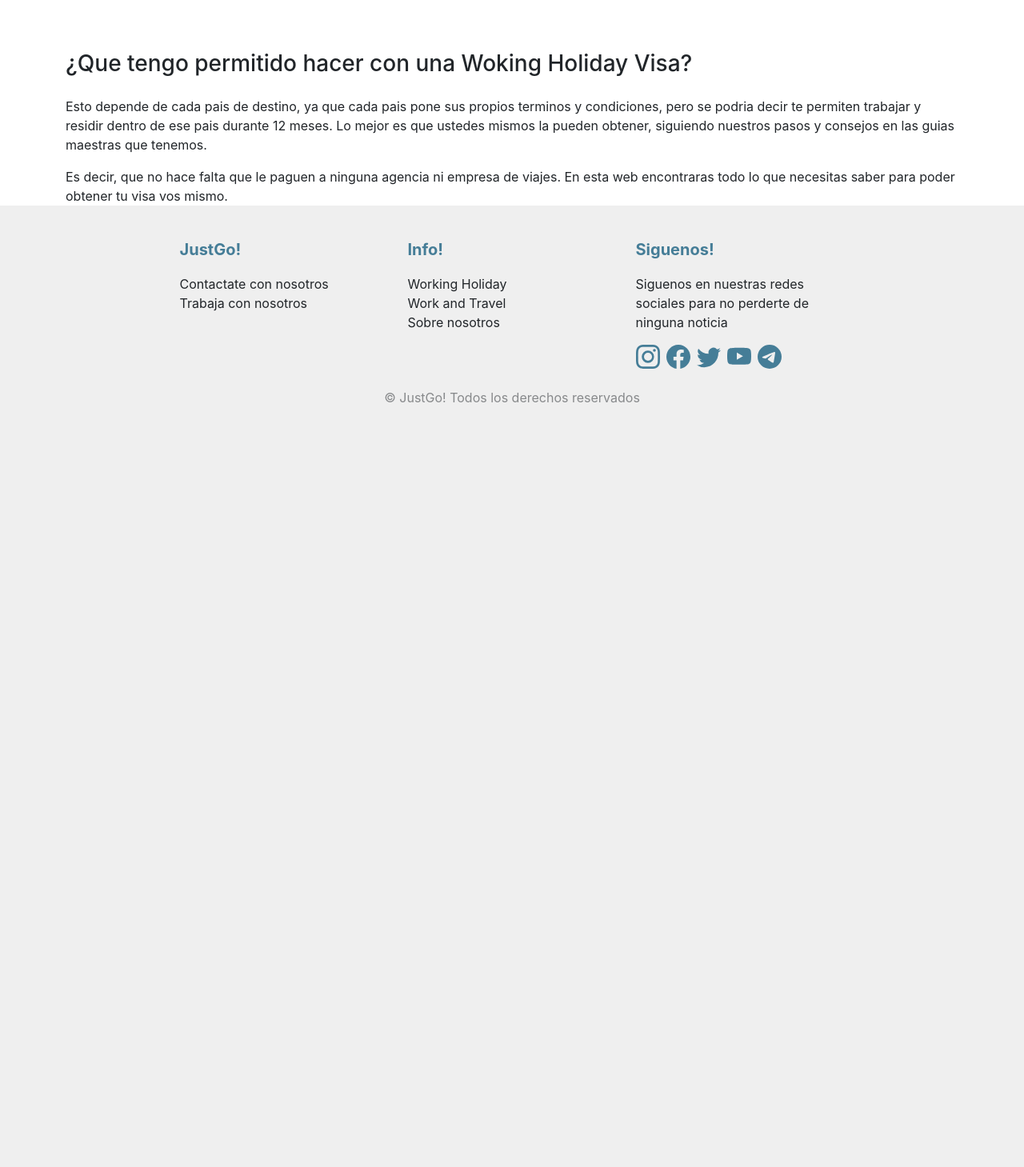
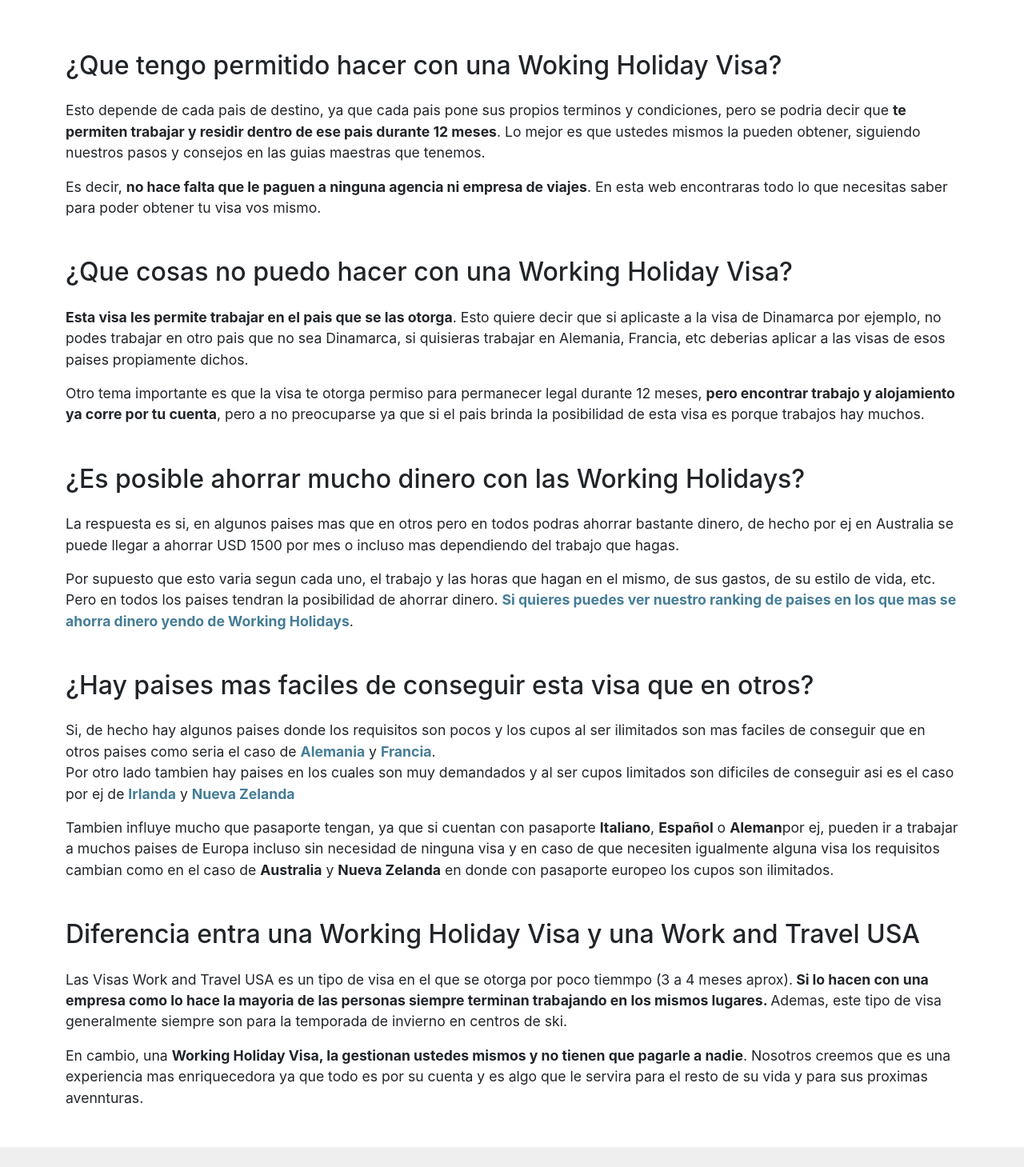
Before and after one commit to LucianoGuijarro/JustGo, a React (Create React App) app: page /que-es-una-working-holiday in a window 1280 px wide. Shown: the part 5551-7010 px from the top of the page at 80% size. Before the commit the page ends 6076 px from the top, so only its background shows below. Built offline with nearby package versions, Linux system fonts and the light colour scheme.

Commit message:
Completo seccion de 'Otros detalles'

```diff
--- a/src/components/QueEsUnaWorkingHoliday/QueEsUnaWorkingHoliday.jsx
+++ b/src/components/QueEsUnaWorkingHoliday/QueEsUnaWorkingHoliday.jsx
@@ -178,13 +178,60 @@ const QueEsUnaWorkingHoliday = () => {
                 </section>
                 <section className='container'>
                     <h2 className={`text-center fw-bold fs-1 ${styles.colorLetra} py-3`}>Otros detalles sobre las Visas Working Holidays</h2>
-                    <h3 className='mt-5 mb-4'>¿Que tengo permitido hacer con una Woking Holiday Visa?</h3>
-                    <p>Esto depende de cada pais de destino, ya que cada pais pone sus propios terminos y condiciones, pero se podria decir
-                        te permiten trabajar y residir dentro de ese pais durante 12 meses. Lo mejor es que ustedes mismos la pueden obtener,
+                    <h3 className='mt-5 mb-4 fs-2'>¿Que tengo permitido hacer con una Woking Holiday Visa?</h3>
+                    <p className={`${styles.tamañoLetraRespuestas}`}>
+                        Esto depende de cada pais de destino, ya que cada pais pone sus propios terminos y condiciones, pero se podria decir que <strong>te permiten trabajar y residir dentro de ese pais durante 12 meses</strong>.
+                        Lo mejor es que ustedes mismos la pueden obtener,
                         siguiendo nuestros pasos y consejos en las guias maestras que tenemos.
                     </p>
-                    <p>Es decir, que no hace falta que le paguen a ninguna agencia ni empresa de viajes. En esta web encontraras todo lo que necesitas saber
+                    <p className={`${styles.tamañoLetraRespuestas}`}>
+                        Es decir, <strong>no hace falta que le paguen a ninguna agencia ni empresa de viajes</strong>. En esta web encontraras todo lo que necesitas saber
                         para poder obtener tu visa vos mismo.
+                    </p>
+                    <h3 className='mt-5 mb-4 fs-2'>¿Que cosas no puedo hacer con una Working Holiday Visa?</h3>
+                    <p className={`${styles.tamañoLetraRespuestas}`}>
+                        <strong>Esta visa les permite trabajar en el pais que se las otorga</strong>. Esto quiere decir que si aplicaste a la visa de Dinamarca por ejemplo,
+                        no podes trabajar en otro pais que no sea Dinamarca, si quisieras trabajar en Alemania, Francia, etc deberias aplicar
+                        a las visas de esos paises propiamente dichos.
+                    </p>
+                    <p className={`${styles.tamañoLetraRespuestas}`}>
+                        Otro tema importante es que la visa te otorga permiso para permanecer legal durante 12 meses, <strong>pero encontrar trabajo y alojamiento ya corre por tu cuenta</strong>,
+                        pero a no preocuparse ya que si el pais brinda la posibilidad
+                        de esta visa es porque trabajos hay muchos.
+                    </p>
+                    <h3 className='mt-5 mb-4 fs-2'>¿Es posible ahorrar mucho dinero con las Working Holidays?</h3>
+                    <p className={`${styles.tamañoLetraRespuestas}`}>
+                        La respuesta es si, en algunos paises mas que en otros pero en todos podras ahorrar bastante dinero, de hecho
+                        por ej en Australia se puede llegar a ahorrar USD 1500 por mes o incluso mas dependiendo del trabajo que hagas.
+                    </p>
+                    <p className={`${styles.tamañoLetraRespuestas}`}>
+                        Por supuesto que esto varia segun cada uno, el trabajo y las horas que hagan en el mismo, de sus gastos, de su
+                        estilo de vida, etc. Pero en todos los paises tendran la posibilidad de ahorrar dinero. <strong className={`${styles.colorLetra}`}>Si quieres puedes ver nuestro ranking
+                        de paises en los que mas se ahorra dinero yendo de Working Holidays</strong>.
+                    </p>
+                    <h3 className='mt-5 mb-4 fs-2'>¿Hay paises mas faciles de conseguir esta visa que en otros?</h3>
+                    <p className={`${styles.tamañoLetraRespuestas}`}>
+                        Si, de hecho hay algunos paises donde los requisitos son pocos y los cupos al ser ilimitados son mas faciles
+                        de conseguir que en otros paises como seria el caso de <strong className={`${styles.colorLetra}`}>Alemania</strong> y <strong className={`${styles.colorLetra}`}>Francia</strong>. <br />
+                        Por otro lado tambien hay paises en los cuales son muy demandados y al ser cupos limitados son dificiles de conseguir
+                        asi es el caso por ej de  <strong className={`${styles.colorLetra}`}>Irlanda</strong> y <strong className={`${styles.colorLetra}`}>Nueva Zelanda</strong>
+                    </p>
+                    <p className={`${styles.tamañoLetraRespuestas}`}>
+                        Tambien influye mucho que pasaporte tengan, ya que si cuentan con pasaporte <strong>Italiano</strong>, <strong>Español</strong> o <strong>Aleman</strong>
+                        por ej, pueden ir a trabajar a muchos paises de Europa incluso sin necesidad de ninguna visa y en caso de que necesiten
+                        igualmente alguna visa los requisitos cambian como en el caso de <strong>Australia</strong> y <strong>Nueva Zelanda</strong> en donde
+                        con pasaporte europeo los cupos son ilimitados.
+                    </p>
+                    <h3 className='mt-5 mb-4 fs-2'>Diferencia entra una Working Holiday Visa y una Work and Travel USA</h3>
+                    <p className={`${styles.tamañoLetraRespuestas}`}>
+                        Las Visas Work and Travel USA es un tipo de visa en el que se otorga por poco tiemmpo (3 a 4 meses aprox).
+                        <strong> Si lo hacen con una empresa como lo hace la mayoria de las personas siempre terminan trabajando en los mismos lugares. </strong>
+                        Ademas, este tipo de visa generalmente siempre son para la temporada de invierno en centros de ski.
+                    </p>
+                    <p className={`${styles.tamañoLetraRespuestas} pb-5`}>
+                        En cambio, una <strong>Working Holiday Visa, la gestionan ustedes mismos y no tienen que pagarle a nadie</strong>.
+                        Nosotros creemos que es una experiencia mas enriquecedora ya que todo es por su cuenta y es algo que le servira para el resto
+                        de su vida y para sus proximas avennturas.
                     </p>
                 </section>
             </div>
--- a/src/components/QueEsUnaWorkingHoliday/QueEsUnaWorkingHoliday.module.css
+++ b/src/components/QueEsUnaWorkingHoliday/QueEsUnaWorkingHoliday.module.css
@@ -35,3 +35,6 @@
 .margenSection {
     margin-top: 5rem;
 }
+.tamañoLetraRespuestas{
+    font-size: 1.1rem;
+}
```
